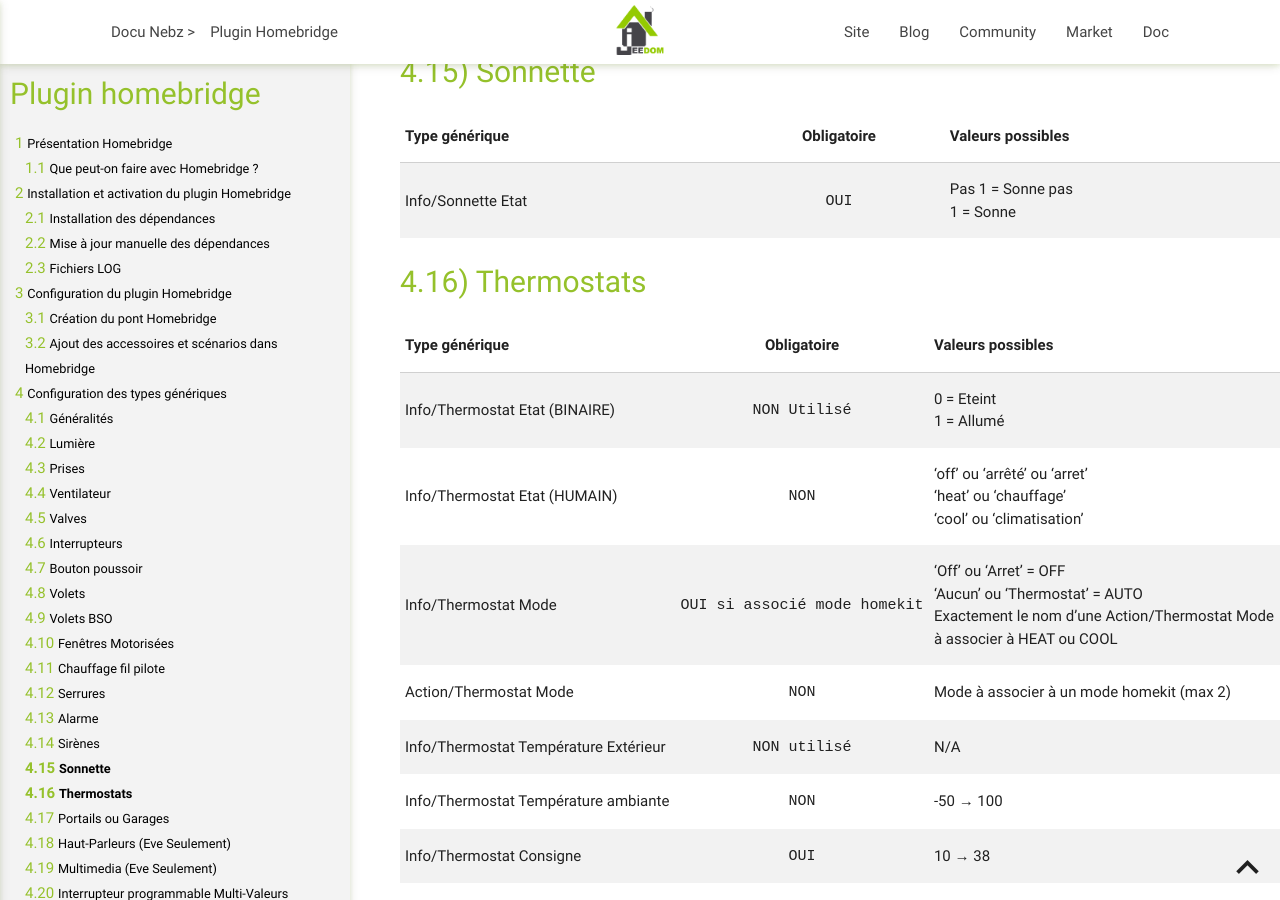
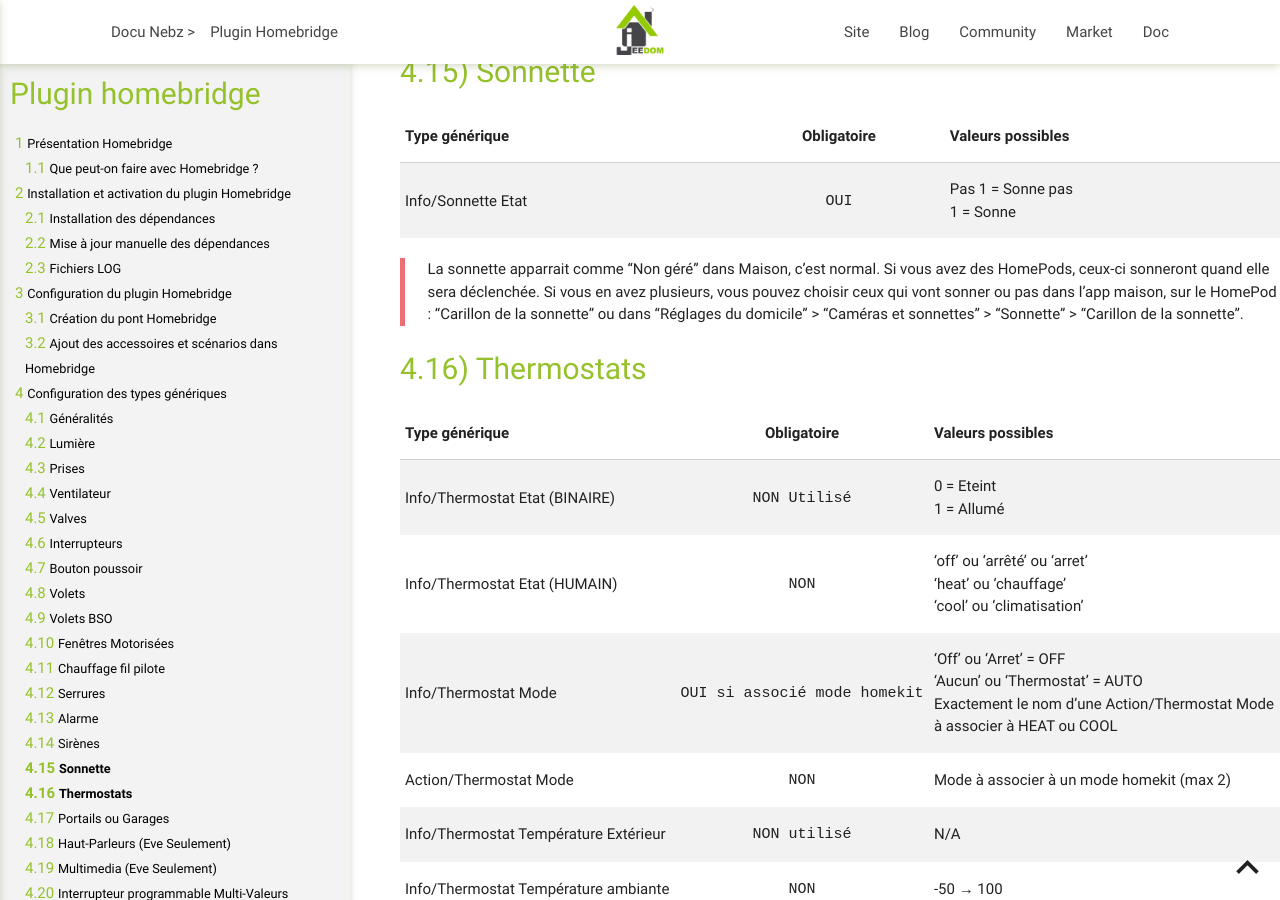
Before and after one commit to NebzHB/jeedom_docs, a Jekyll site: the page built from plugins/homebridge/fr_FR/index.md, in a window 1280 px wide and 900 px high, scrolled down 18142 px. Built offline with Jekyll 4.4.1, drawn with Linux system fonts in a browser that asks for light colours.

Commit message:
Update doorbell status explanation in French
Clarified behavior of the doorbell in Home app and HomePod settings.

```diff
--- a/plugins/homebridge/fr_FR/index.md
+++ b/plugins/homebridge/fr_FR/index.md
@@ -355,6 +355,8 @@ Sonnette
 |Type générique  | Obligatoire | Valeurs possibles |
 |---------------|:----------------:|----------------|
 |Info/Sonnette Etat|`OUI`|Pas 1 = Sonne pas<br/>1 = Sonne|
+
+> La sonnette apparrait comme "Non géré" dans Maison, c'est normal. Si vous avez des HomePods, ceux-ci sonneront quand elle sera déclenchée. Si vous en avez plusieurs, vous pouvez choisir ceux qui vont sonner ou pas dans l'app maison, sur le HomePod : "Carillon de la sonnette" ou dans "Réglages du domicile" > "Caméras et sonnettes" > "Sonnette" > "Carillon de la sonnette".
 
 Thermostats
 -------------
```
